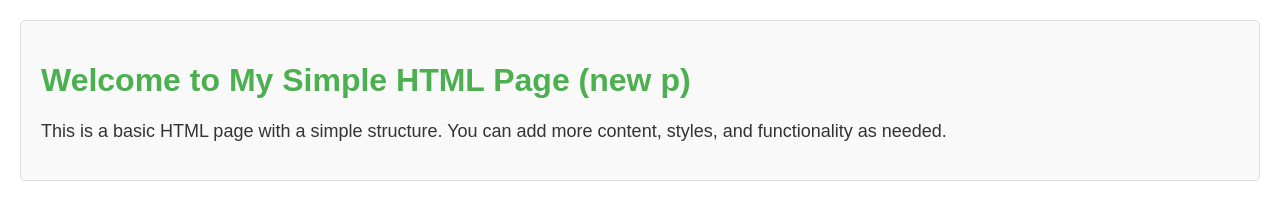
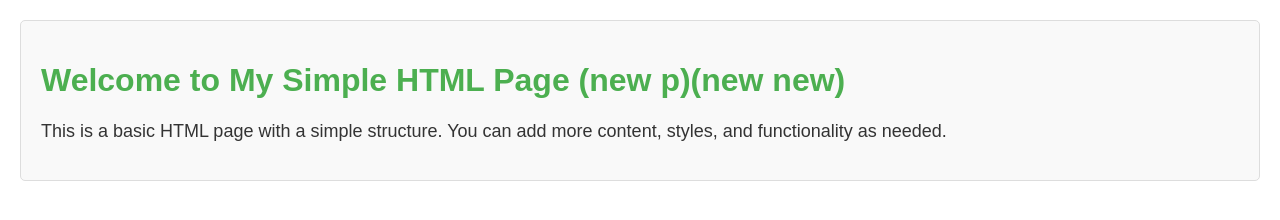
Before and after one commit to AhmedAyman2000128/myapp, a plain HTML site: page index.html in a window 1280 px wide. Drawn offline with Linux system fonts and the light colour scheme.

Commit message:
Update index.html

```diff
--- a/index.html
+++ b/index.html
@@ -28,7 +28,7 @@
 <body>
 
 <div class="container">
-    <h1>Welcome to My Simple HTML Page (new p)</h1>
+    <h1>Welcome to My Simple HTML Page (new p)(new new)</h1>
     <p>This is a basic HTML page with a simple structure. You can add more content, styles, and functionality as needed.</p>
 </div>
 
```
